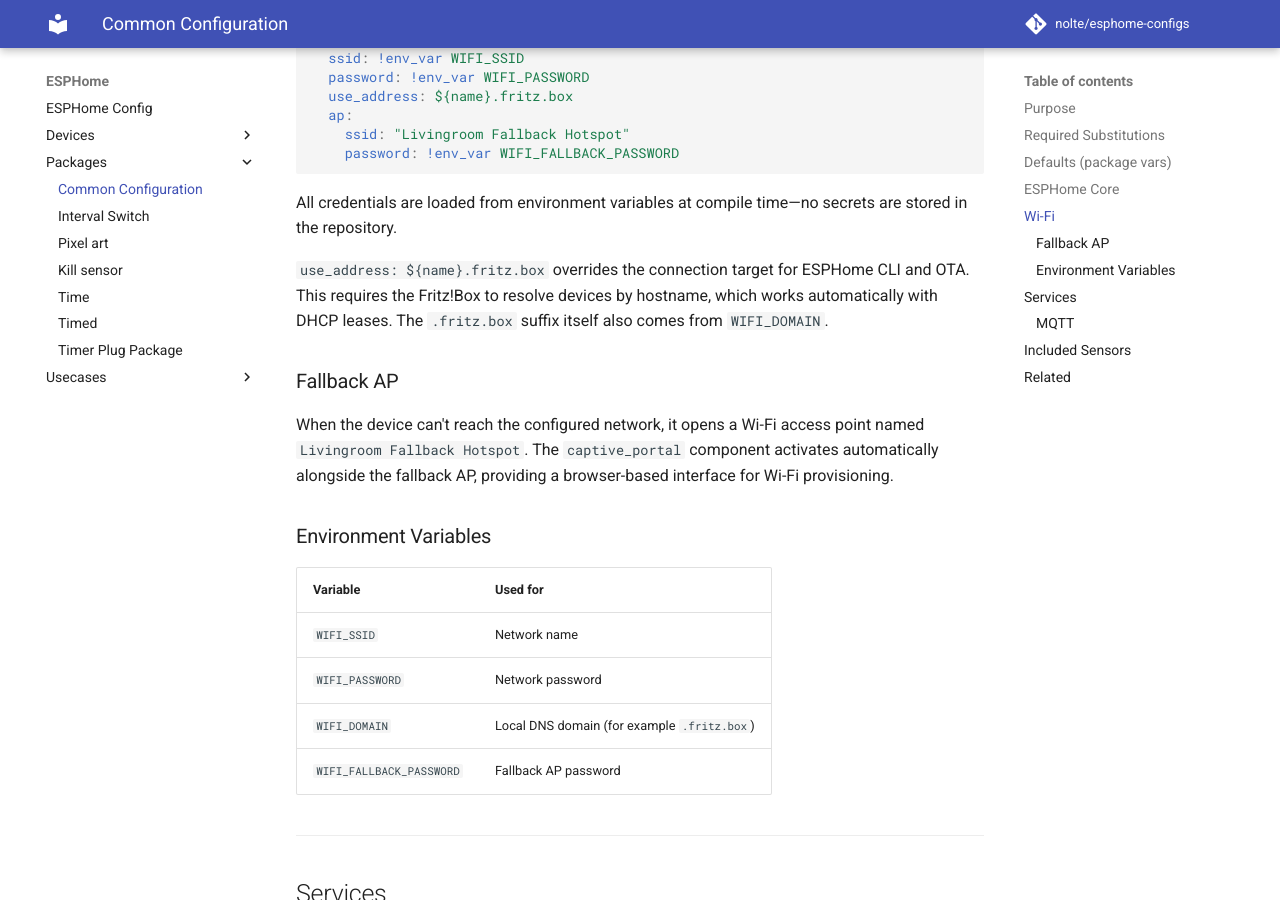
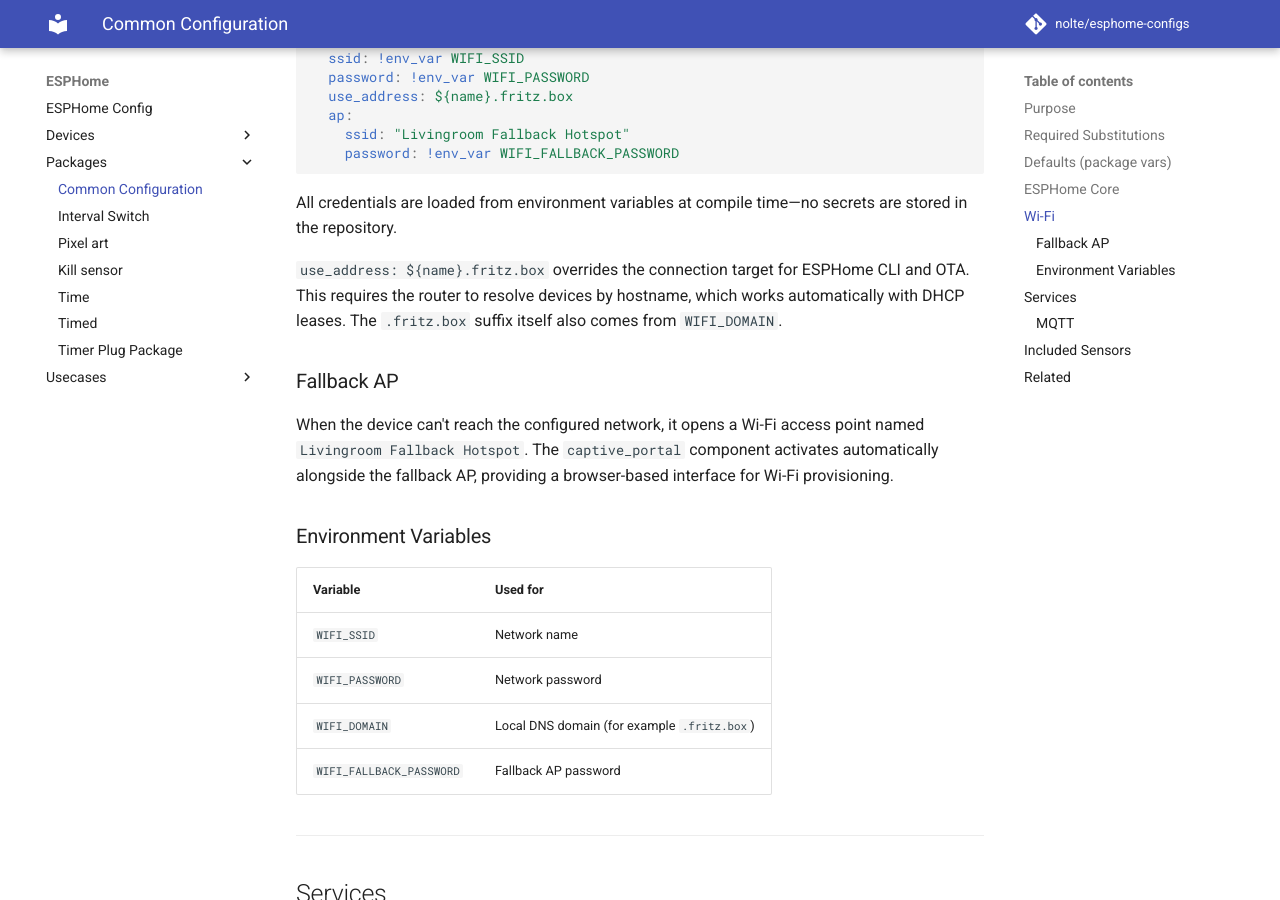
Before and after one commit to nolte/esphome-configs, an MkDocs documentation site: the page built from docs/packages/common.md, in a window 1280 px wide and 900 px high, scrolled down 1786 px. Built offline with MkDocs 1.6.1 and Material for MkDocs 9.7.7, drawn with Linux system fonts in a browser that asks for light colours; comment, search, counter and statistics services are not loaded.

Commit message:
docs: fix the two real Vale errors (esphome.io link text, Fritz!Box)
Use "ESPHome" as the link text instead of the lowercase domain, and
drop the brand name "Fritz!Box" in favour of "router" so the Microsoft
spacing rule stops flagging it. Other Vale findings are INFO/WARNING
on legitimate technical terms (GPIO, HIGH/LOW, DIY) and stay as-is;
the vale check is informational (not a required status check).

Co-Authored-By: Claude Opus 4.8 (1M context) <noreply@anthropic.com>

```diff
--- a/docs/packages/common.md
+++ b/docs/packages/common.md
@@ -85,7 +85,7 @@ All credentials are loaded from environment variables at compile time—no secre
 stored in the repository.
 
 `use_address: ${name}.fritz.box` overrides the connection target for ESPHome CLI and OTA.
-This requires the Fritz!Box to resolve devices by hostname, which works automatically with
+This requires the router to resolve devices by hostname, which works automatically with
 DHCP leases. The `.fritz.box` suffix itself also comes from `WIFI_DOMAIN`.
 
 ### Fallback AP
```
Also changed, not shown: README.md (+1 -1 lines).
